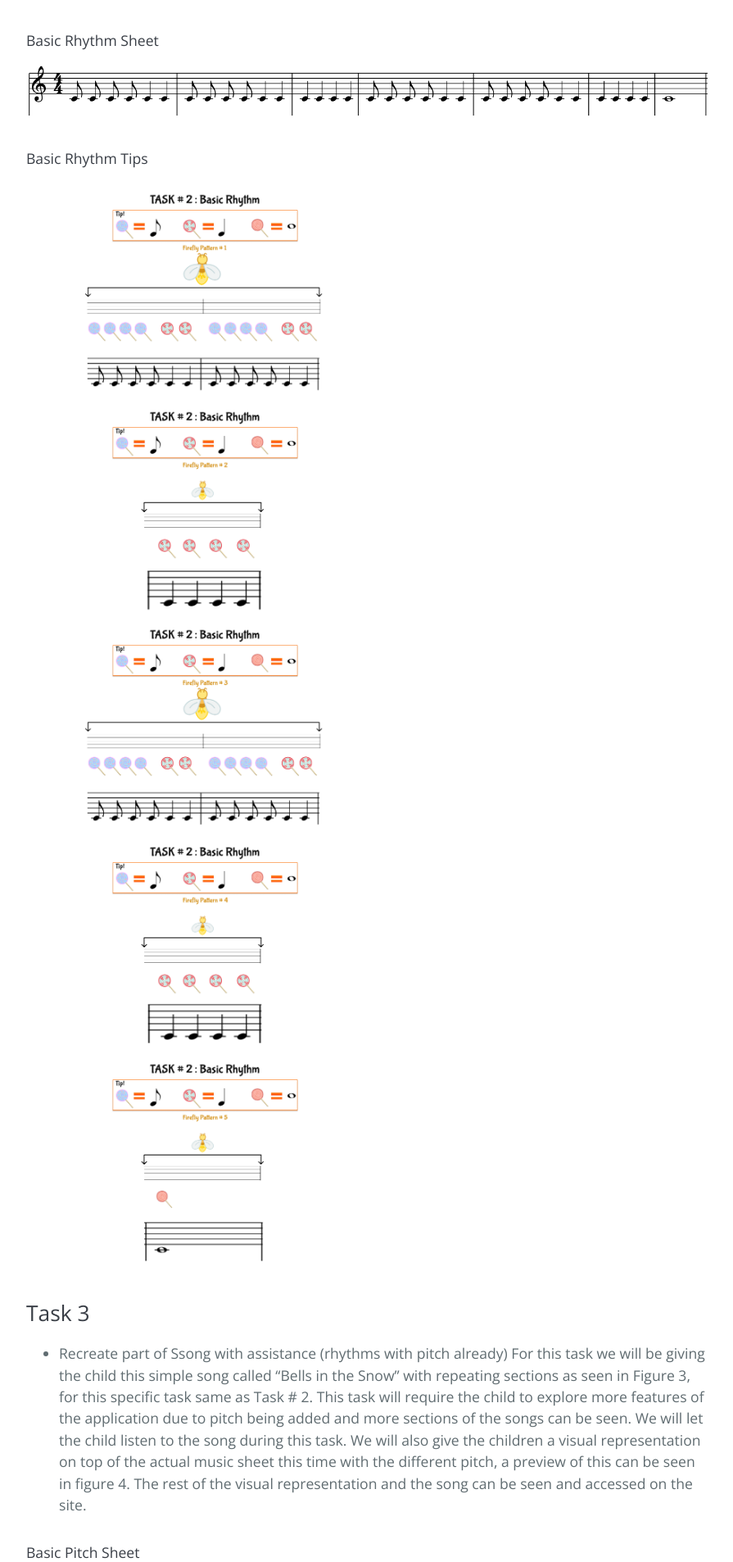
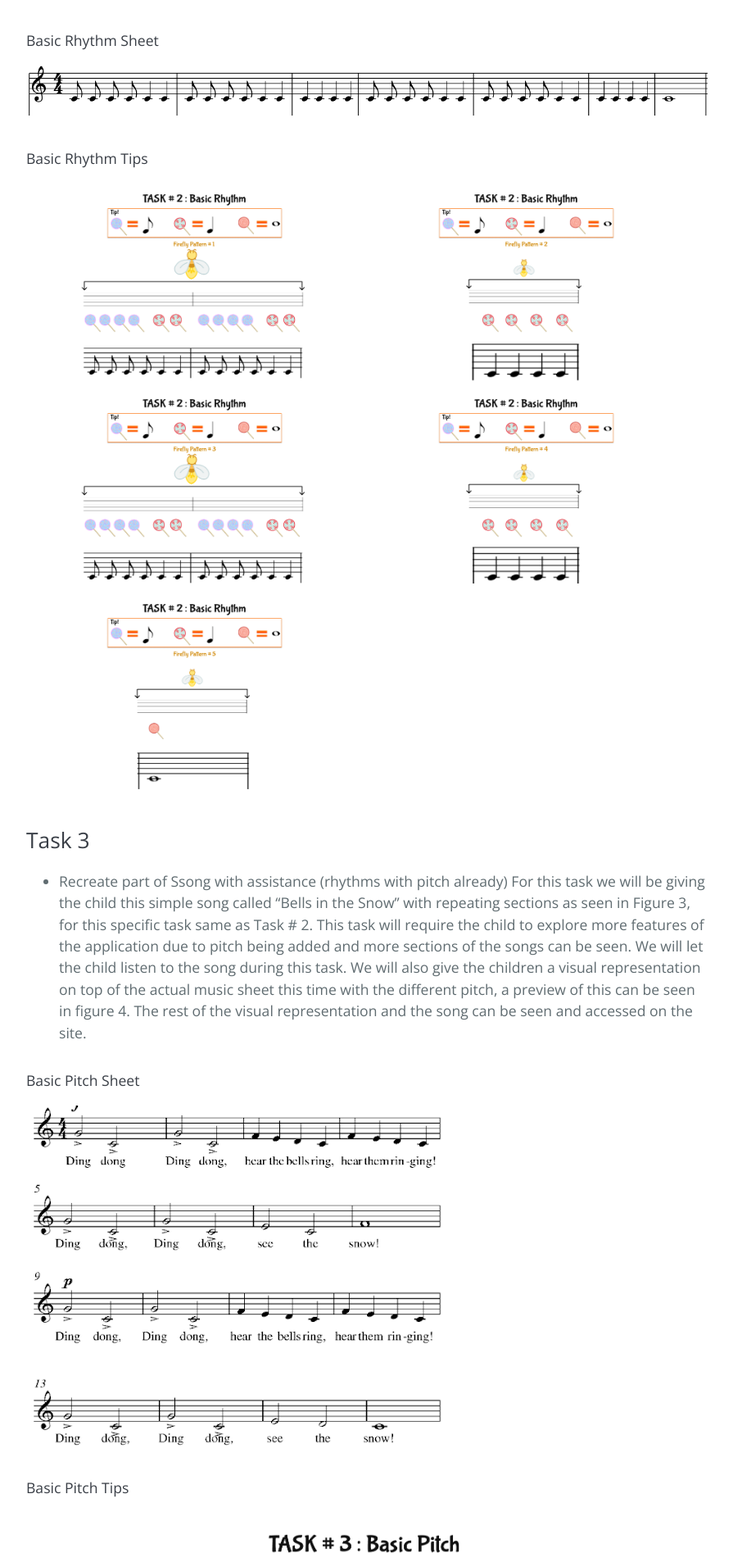
Before and after one commit to joshvalencia7/FireflyX, a Jekyll site: the page built from tasks.md, in a window 1280 px wide. Shown: the part 739-2645 px from the top of the page at 82% size, without its empty margins (192-1087 px from the left). Built offline with Jekyll 4.4.1, drawn with Linux system fonts in a browser that asks for light colours.

Commit message:
Update tasks.md

```diff
--- a/tasks.md
+++ b/tasks.md
@@ -14,11 +14,11 @@
 ![Basic Rhythm Sheet](/assets/img/figure1.png)
 
 #### Basic Rhythm Tips
-<img src="/FireflyX/assets/img/figure2.png" width="425"/> <img src="/FireflyX/assets/img/figure3.png" width="425"/>
+<img src="/FireflyX/assets/img/figure2.png" width="400"/> <img src="/FireflyX/assets/img/figure3.png" width="400"/>
 <!--![Basic Rhythm Tips](/assets/img/figure2.png) ![Basic Rhythm Tips2](/assets/img/figure3.png) -->
-<img src="/FireflyX/assets/img/figure4.png" width="425"/> <img src="/FireflyX/assets/img/figure5.png" width="425"/>
+<img src="/FireflyX/assets/img/figure4.png" width="400"/> <img src="/FireflyX/assets/img/figure5.png" width="400"/>
 <!--![Basic Rhythm Tips3](/assets/img/figure4.png) ![Basic Rhythm Tips4](/assets/img/figure5.png) -->
-<img src="/FireflyX/assets/img/figure6.png" width="425"/>
+<img src="/FireflyX/assets/img/figure6.png" width="400"/>
 <!--![Basic Rhythm Tips5](/assets/img/figure6.png) -->
 
 
```
